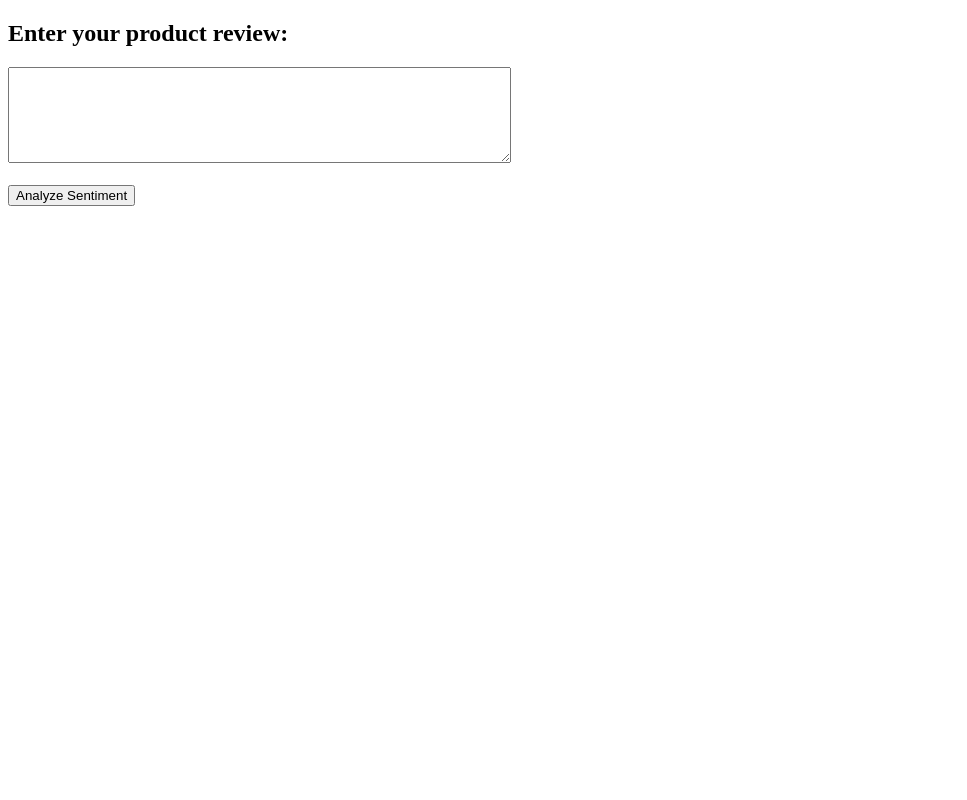
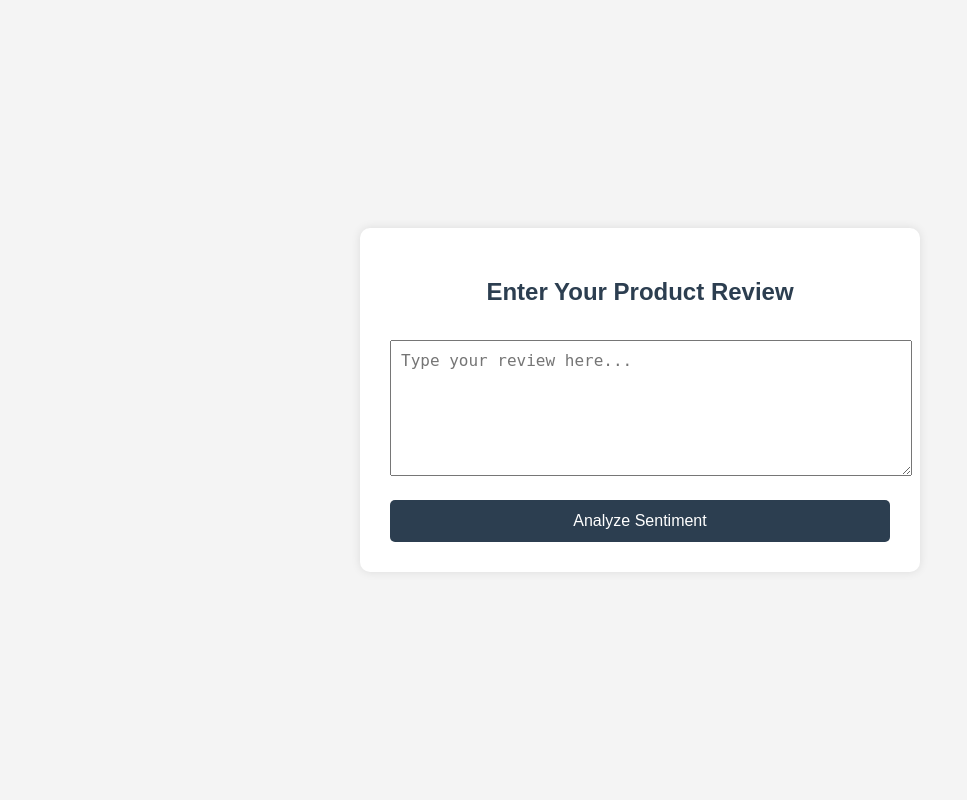
Before and after one commit to navvjotkaur/product-review-classifier, a Flask app: page / in a window 1280 px wide. Shown: the whole page, without its empty margins (0-967 px from the left). Run offline with Flask 3, Linux system fonts and the light colour scheme; parts of the project's set-up code (start-up, migrations or seed data) failed here and were passed over.

Commit message:
Update index and result UI with centered mobile layout

```diff
--- a/templates/index.html
+++ b/templates/index.html
@@ -1,14 +1,66 @@
 <!DOCTYPE html>
-<html>
+<html lang="en">
 <head>
+    <meta charset="UTF-8">
     <title>Product Review Classifier</title>
+    <meta name="viewport" content="width=device-width, initial-scale=1.0">
+    <style>
+        body {
+            background-color: #f4f4f4;
+            font-family: Arial, sans-serif;
+            display: flex;
+            justify-content: center;
+            align-items: center;
+            height: 100vh;
+            margin: 0;
+        }
+
+        .container {
+            background-color: white;
+            padding: 30px;
+            border-radius: 10px;
+            box-shadow: 0px 0px 10px rgba(0,0,0,0.1);
+            max-width: 90%;
+            width: 500px;
+        }
+
+        h2 {
+            text-align: center;
+            color: #2c3e50;
+        }
+
+        textarea {
+            width: 100%;
+            padding: 10px;
+            font-size: 16px;
+            resize: vertical;
+            margin-top: 15px;
+        }
+
+        button {
+            background-color: #2c3e50;
+            color: white;
+            padding: 12px;
+            width: 100%;
+            font-size: 16px;
+            border: none;
+            border-radius: 5px;
+            margin-top: 20px;
+            cursor: pointer;
+        }
+
+        button:hover {
+            background-color: #34495e;
+        }
+    </style>
 </head>
 <body>
-    <h2>Enter your product review:</h2>
-   <form method="POST" action="/predict">
-    <textarea name="review" rows="6" cols="60" required></textarea><br><br>
-    <button type="submit">Analyze Sentiment</button>
-</form>
-
+    <div class="container">
+        <h2>Enter Your Product Review</h2>
+        <form method="POST" action="/predict">
+            <textarea name="review" rows="6" required placeholder="Type your review here..."></textarea>
+            <button type="submit">Analyze Sentiment</button>
+        </form>
+    </div>
 </body>
 </html>
```
Also changed, not shown: templates/results.html (deleted, +0 -12 lines).
